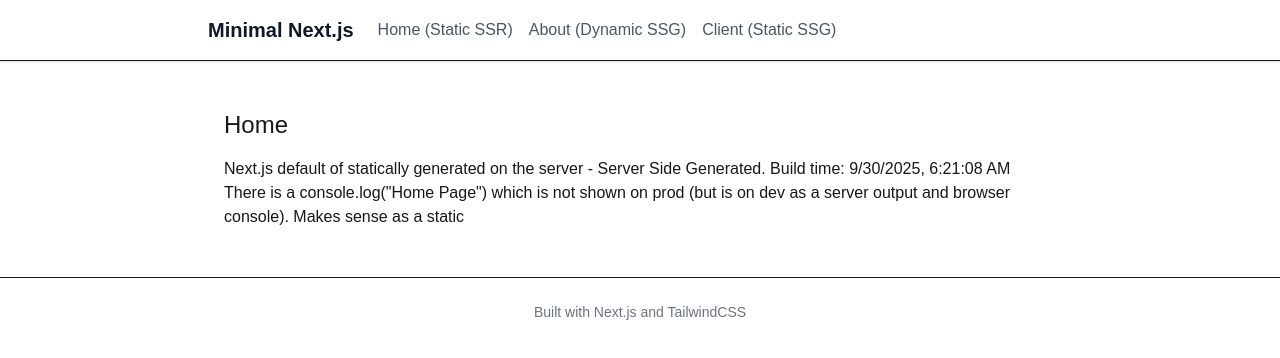
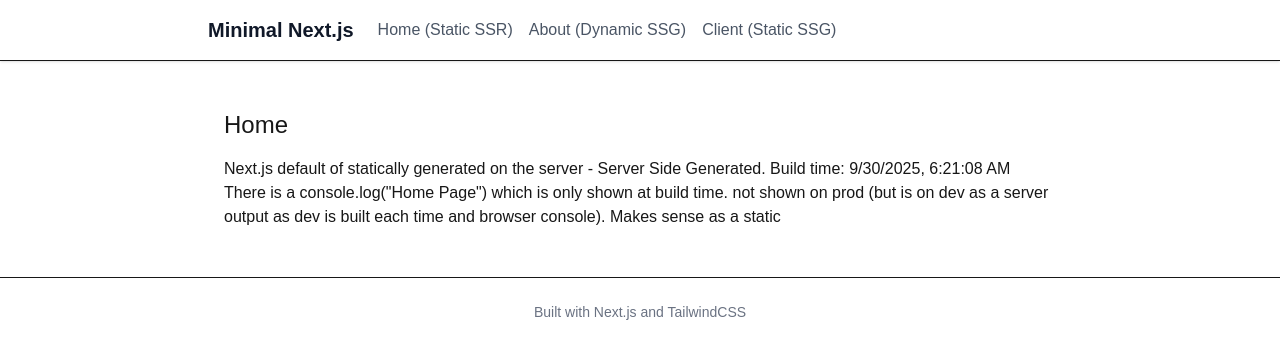
Before and after one commit to djhmateer/minimal-nextjs, a Next.js app: page / in a window 1280 px wide. Shown: the top 358 px of the page. Built offline with nearby package versions, Linux system fonts and the light colour scheme.

Commit message:
console again

```diff
--- a/app/page.tsx
+++ b/app/page.tsx
@@ -27,7 +27,7 @@ const Home = () => {
     <div className="p-4">
       <h1 className="text-2xl mb-4">Home</h1>
       <p>Next.js default of statically generated on the server - Server Side Generated. Build time: {currentTime}</p>
-      <p>There is a console.log(&quot;Home Page&quot;) which is not shown on prod (but is on dev as a server output and browser console). Makes sense as a static</p>
+      <p>There is a console.log(&quot;Home Page&quot;) which is only shown at build time. not shown on prod (but is on dev as a server output as dev is built each time and browser console). Makes sense as a static</p>
     </div>
   );
 };
```
